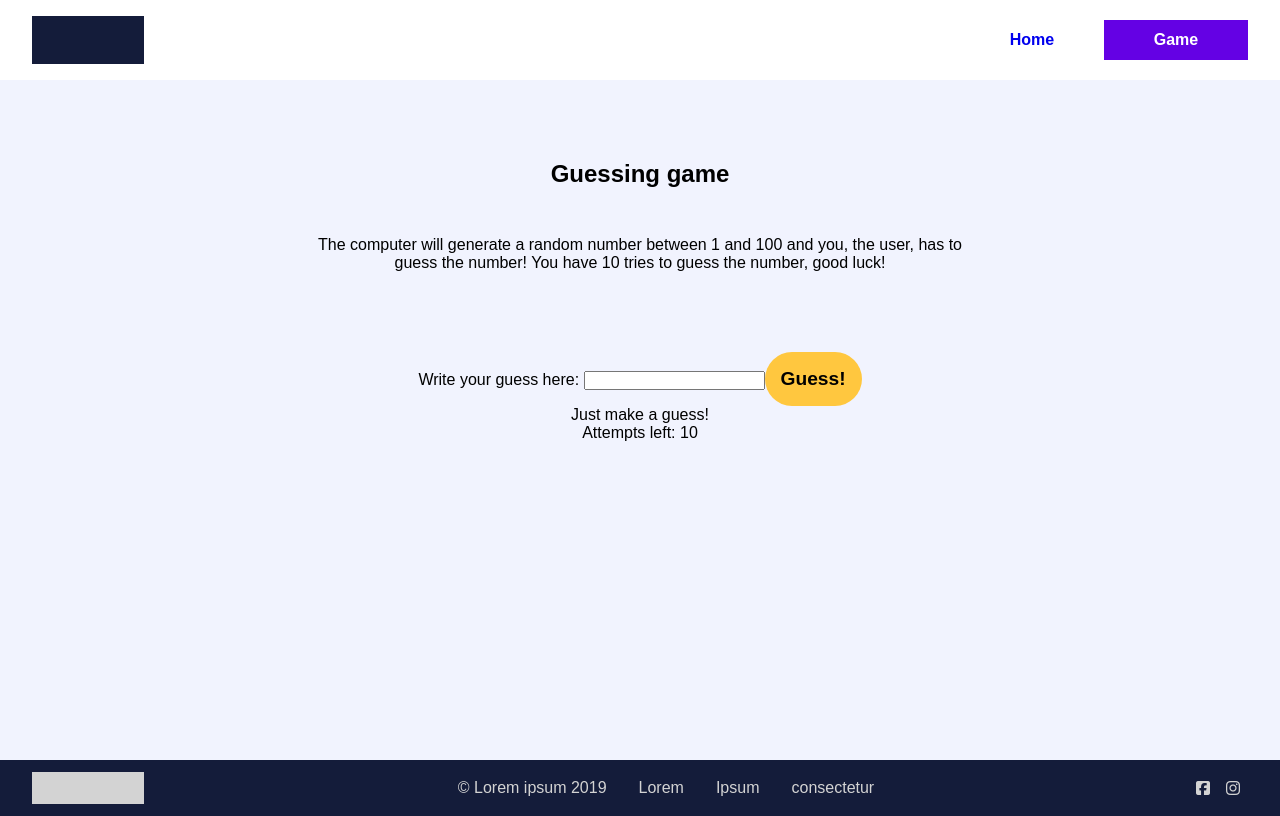
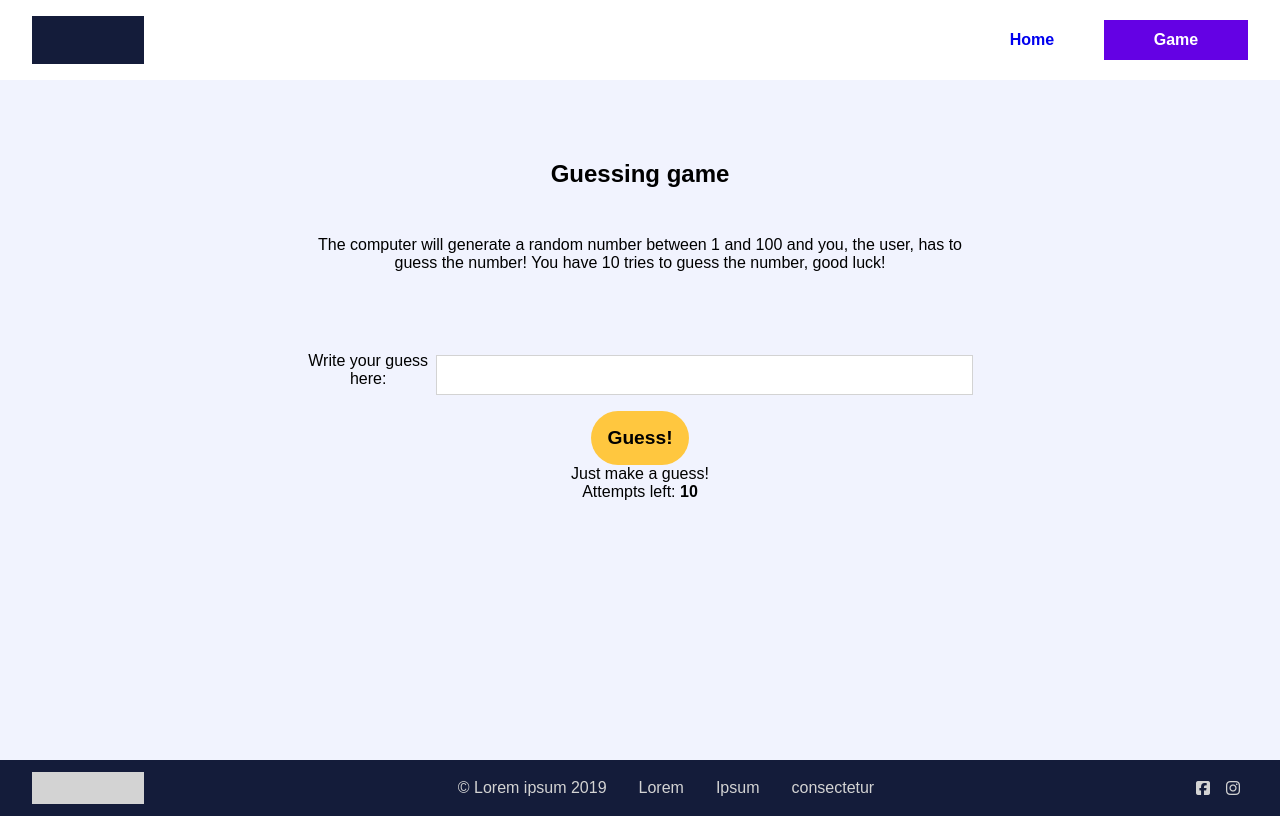
Before and after one commit to Krystoart/task-1-html-css-rwd, a React (Create React App) app: page /game in a window 1280 px wide. Both pictures are taken after a click on the button "Start game!". Built offline with nearby package versions, Linux system fonts and the light colour scheme.

Commit message:
Added some style classes

```diff
--- a/src/core/game/GameManager.tsx
+++ b/src/core/game/GameManager.tsx
@@ -23,11 +23,13 @@ export function GameManager(): ReactElement {
           </p>
         </div>
         {isStarted ? (
-          <div>
+          <div className="col game-interface">
+            <div className="row guess-box">
               {/* eslint-disable-next-line jsx-a11y/label-has-associated-control */}
-            <label htmlFor="guess">Write your guess here: </label>
+              <label className="guess-label" htmlFor="guess">Write your guess here: </label>
               <input
                 type="text"
+                className="text-input"
                 name="guess"
                 value={currentGuess}
                 onChange={(e) => {
@@ -41,6 +43,8 @@ export function GameManager(): ReactElement {
                   }
                 }}
               />
+            </div>
+            <div>
               <button
                 type="button"
                 className="yellow-button"
@@ -76,9 +80,10 @@ export function GameManager(): ReactElement {
                 {' '}
                 Guess!
               </button>
-            <p>{helperText}</p>
+            </div>
+            <p className="helper-text">{helperText}</p>
             <p>
-              Attempts left: <span>{attemptsLeft}</span>
+              Attempts left: <b>{attemptsLeft}</b>
             </p>
           </div>
         ) : (
```
Lines whose indentation alone changed are shown as unchanged.
